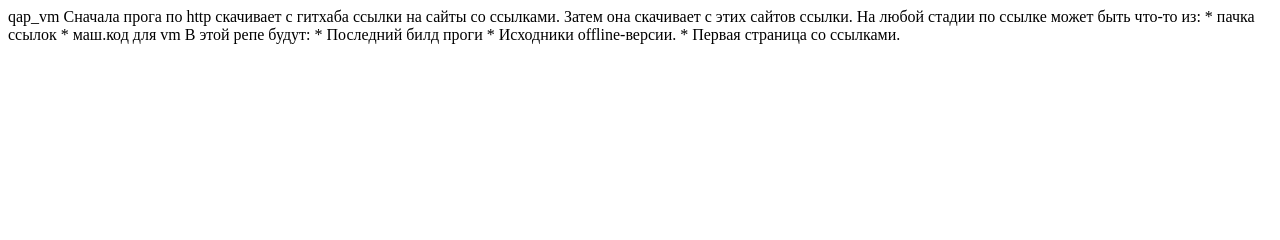
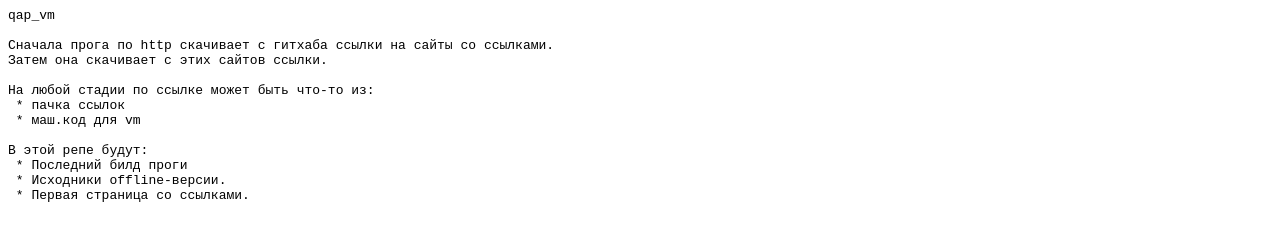
Before and after one commit to adler3d/qap_vm, a plain HTML site: page index.html in a window 1280 px wide. Drawn offline with Linux system fonts and the light colour scheme.

Commit message:
Update index.html

```diff
--- a/index.html
+++ b/index.html
@@ -1,4 +1,4 @@
-<html><body>
+<html><body><pre>
 qap_vm
 
 Сначала прога по http скачивает с гитхаба ссылки на сайты со ссылками.
@@ -12,4 +12,4 @@ qap_vm
  * Последний билд проги
  * Исходники offline-версии.
  * Первая страница со ссылками.
-</body></html>
+</pre></body></html>
```
